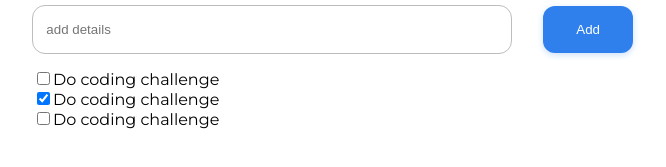
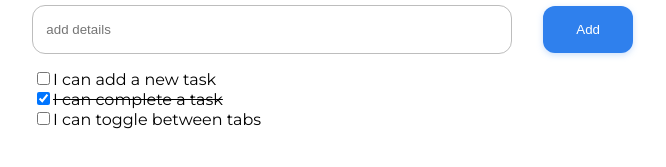
Before and after one commit to cacosted/react-tasks, a React (Vite) app: page / in a window 1280 px wide. Shown: the part 133-300 px from the top of the page, without its empty margins (307-973 px from the left). Built offline with nearby package versions, Linux system fonts and the light colour scheme.

Commit message:
add complete task toggle

```diff
--- a/src/App.jsx
+++ b/src/App.jsx
@@ -18,24 +18,32 @@ const Container = styled.main`
 `
 
 const initialTaskList = [
-  { text: 'Do coding challenge', completed: false },
-  { text: 'Do coding challenge', completed: true },
-  { text: 'Do coding challenge', completed: false }
+  { text: 'I can add a new task', completed: false },
+  { text: 'I can complete a task', completed: true },
+  { text: 'I can toggle between tabs', completed: false }
 ]
 
 export const App = () => {
-  const [taskList, setTaskList] = useState(initialTaskList)
+  const [tasks, setTasks] = useState(initialTaskList)
   const [activeTab, setActiveTab] = useState('All')
+  const completeTask = ({ target }) => {
+    const currentId = target.parentElement.id
 
+    const updatedTask = tasks.map(task => {
+      if (task.text === currentId) return { ...task, completed: !task.completed }
+      return task
+    })
+    setTasks(updatedTask)
+  }
   return (
     <Container>
       <Title>#Todo</Title>
       <TaskFilters activeTab={activeTab} setActiveTab={setActiveTab} />
-      <NewTaskBar setTaskList={setTaskList} />
+      <NewTaskBar setTasks={setTasks} />
       <TaskList>
         {
-          taskList.map((task, id) => (
-            <Task key={id} text={task.text} completed={task.completed} />
+          tasks.map((task, id) => (
+            <Task key={id} text={task.text} completed={task.completed} completeTask={completeTask} />
           ))
         }
       </TaskList>
--- a/src/components/NewTaskBar/index.jsx
+++ b/src/components/NewTaskBar/index.jsx
@@ -1,12 +1,12 @@
 import { TaskInput, TaskButton, StyledTaskBar } from './styles'
 import { useState } from 'react'
 
-export const NewTaskBar = ({ setTaskList }) => {
+export const NewTaskBar = ({ setTasks }) => {
   const [newTask, setNewTask] = useState('')
 
   const handleSubmit = (e) => {
     e.preventDefault()
-    setTaskList(prev => {
+    setTasks(prev => {
       return [
         ...prev,
         { text: newTask, completed: false }
--- a/src/components/Task/index.jsx
+++ b/src/components/Task/index.jsx
@@ -1,8 +1,8 @@
-export const Task = ({ text, completed }) => {
+export const Task = ({ text, completed, completeTask }) => {
   return (
-    <li>
-      <input type='checkbox' defaultChecked={completed} />
-      <span>{text}</span>
+    <li id={text}>
+      <input id={text} type='checkbox' defaultChecked={completed} onClick={completeTask} />
+      <span style={{ textDecoration: completed ? 'line-through' : '' }}>{text}</span>
     </li>
   )
 }
```
